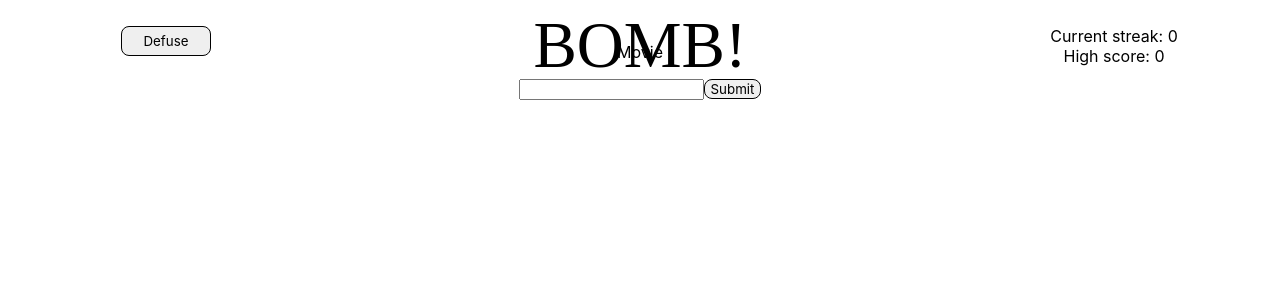
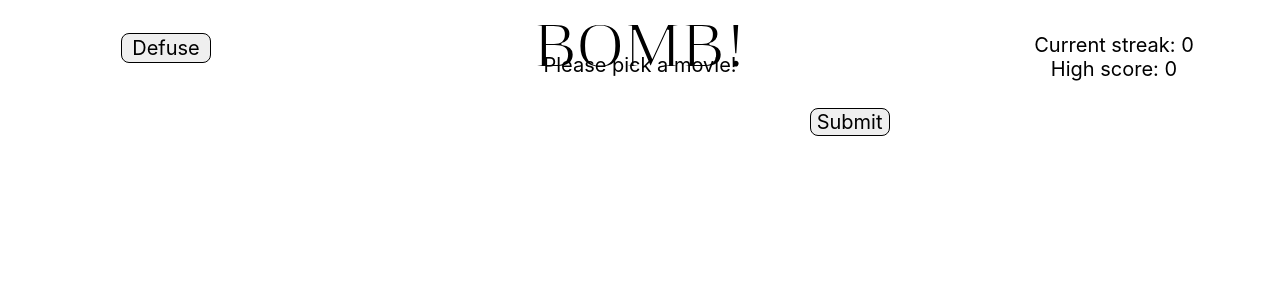
Before and after one commit to alexcellence/BOMB, a React app: page / in a window 1280 px wide. Shown: the top 300 px of the page. Built offline with nearby package versions, Linux system fonts and the light colour scheme; the HTML template or start-up script is replaced by a standard one.

Commit message:
Increase font sizes and add a little CSS

```diff
--- a/react-client/src/components/App.jsx
+++ b/react-client/src/components/App.jsx
@@ -24,6 +24,7 @@ const Title = styled.div`
   font-size: 65px;
   vertical-align: middle;
   margin: auto;
+  -webkit-text-stroke: 2px white;
 `
 
 const Streak = styled.div`
@@ -34,6 +35,7 @@ const Streak = styled.div`
   grid-column-end: 4;
   margin: auto;
   font-family: Circular, -apple-system, BlinkMacSystemFont, Roboto, "Helvetica Neue", sans-serif;
+  font-size: 20px;
 `
 
 const DefuseButton = styled.button`
@@ -56,6 +58,7 @@ const DefuseButton = styled.button`
     transform: translateY(2px);
   };
   cursor: pointer;
+  font-size: 20px;
 `
 
 const ActorPhoto = styled.img`
@@ -64,7 +67,16 @@ const ActorPhoto = styled.img`
   grid-row-start: 3;
   grid-row-end: 4;
   margin: auto;
+  width: 250px;
+  height: auto;
+
+  box-shadow: 3px 3px 10px rgba(0, 0, 0, 0.4);
+  -moz-box-shadow: 10px 10px 5px rgba(0, 0, 0, 0.4);
+  -webkit-box-shadow: 10px 10px 5px rgba(0, 0, 0, 0.4);
+  -khtml-box-shadow: 10px 10px 5px rgba(0, 0, 0, 0.4);
 `
+
+// border: 1px solid #021a40;
 
 const MoviePoster = styled.img`
   grid-column-start: 3;
@@ -72,6 +84,13 @@ const MoviePoster = styled.img`
   grid-row-start: 3;
   grid-row-end: 4;
   margin: auto;
+  width: 250px;
+  height: auto;
+
+  box-shadow: 3px 3px 10px rgba(0, 0, 0, 0.4);
+  -moz-box-shadow: 10px 10px 5px rgba(0, 0, 0, 0.4);
+  -webkit-box-shadow: 10px 10px 5px rgba(0, 0, 0, 0.4);
+  -khtml-box-shadow: 10px 10px 5px rgba(0, 0, 0, 0.4);
 `
 
 class App extends React.Component {
@@ -131,19 +150,31 @@ class App extends React.Component {
         };
         const filmographyFuse = new Fuse(this.state.filmography, options);
         let movieGuess = this.state.searchTerm.toLowerCase();
-        console.log('movie guess ', movieGuess);
-        let theIndex = movieGuess.indexOf('the');
-        console.log('the index ', movieGuess.indexOf('the'));
-        if (movieGuess.indexOf('the') === 0) {
-          movieGuess = movieGuess.replace('the', '');
+        console.log('Original movie search term ', movieGuess);
+
+        if (movieGuess.indexOf('the ') === 0) {
+          movieGuess = movieGuess.replace('the ', '');
         };
-        console.log('movie guess without the ', movieGuess);
 
         let movieResults = filmographyFuse.search(movieGuess);
         console.log('movieFuse results ', movieResults);
 
-        let movieTitles = movieResults.map(movie => movie.item);
+        // movie results sorted by refIndex
+        // let sortedMovieResults = movieResults.sort((a, b) => {
+        //   return b.refIndex - a.refIndex;
+        // });
+
+        // movie results sorted by score
+        let sortedMovieResults = movieResults.sort((a, b) => {
+          return a.score - b.score;
+        });
+        console.log('Movies sorted by Fuse score ', sortedMovieResults);
+
+        let movieTitles = sortedMovieResults.map(movie => movie.item);
         console.log('movieFuse results with only titles ', movieTitles);
+
+        // let movieTitles = movieResults.map(movie => movie.item);
+        // console.log('movieFuse results with only titles ', movieTitles);
 
         // iterate through this.state.movies and check whether any of the movies there are in movieResults
         for (var i = 0; i < this.state.movies.length; i++) {
@@ -159,7 +190,14 @@ class App extends React.Component {
 
         // let movieResultsTitles = movieResults.map(movie => movie.item.toLowerCase());
         let movieResultsTitles = movieTitles.map(movie => movie.toLowerCase());
-        console.log('Movie results titles ', movieResultsTitles);
+        console.log('Lowercase movie titles ', movieResultsTitles);
+
+        movieResultsTitles = movieResultsTitles.map(function (movie) {
+          if (movie.indexOf('the ') === 0) {
+            movie = movie.slice(4);
+          };
+          return movie;
+        })
 
         console.log('movieGuess ', movieGuess);
         let movieIndex = movieResultsTitles.indexOf(movieGuess);
@@ -168,26 +206,16 @@ class App extends React.Component {
           movieIndex = 0;
         }
         console.log('movie index', movieIndex);
-        // movie results sorted by refIndex
-        // let sortedMovieResults = movieResults.sort((a, b) => {
-        //   return a.refIndex - b.refIndex;
-        // });
-
-        // movie results sorted by score
-        let sortedMovieResults = movieResultsTitles.sort((a, b) => {
-          return a.score - b.score;
-        });
 
         for (var i = 0; i < sortedMovieResults.length; i++) {
           if (sortedMovieResults[i].score === 0) {
             movieIndex = i;
           }
         }
-        console.log('Movies sorted by refIndex ', sortedMovieResults);
 
         // change this back to movieResults if the sorted version doesn't work out
         if (movieResults.length > 0) {
-          const foundMovie = sortedMovieResults[movieIndex];
+          const foundMovie = movieTitles[movieIndex];
           // const foundMovie = movieResults[movieIndex].item;
           console.log('foundmovie ', foundMovie);
           this.setState({
@@ -306,6 +334,7 @@ class App extends React.Component {
         // let movieTitle = searchTerm;
 
         console.log(`Movie data when searching for ${movieTitle} `, data.data.results);
+        console.log(`Movie titles when searching for ${movieTitle} `, data.data.results.map(movie => movie.title));
 
         let relevantTitles = data.data.results.filter(movie => movie.vote_count > 500).slice(0, 5);
         console.log('Relevant titles ', relevantTitles);
@@ -319,14 +348,14 @@ class App extends React.Component {
         console.log('Sorted lowercase titles ', lowercaseTitles);
 
         lowercaseTitles = lowercaseTitles.map(function removeThe(movie) {
-          if (movie.indexOf('the') === 0) {
+          if (movie.indexOf('the ') === 0) {
             movie = movie.slice(4);
           };
           return movie;
         })
         console.log('Lowercase titles without the ', lowercaseTitles);
 
-        if (movieTitle.indexOf('the') === 0) {
+        if (movieTitle.indexOf('the ') === 0) {
           movieTitle = movieTitle.slice(4);
         };
         console.log('Movie title without the ', movieTitle);
@@ -406,7 +435,11 @@ class App extends React.Component {
       .then((data) => {
         let relevantFilmography = data.data.filter(movie => movie.vote_count > 500);
         console.log('Relevant filmography ', relevantFilmography);
-        let filmography = relevantFilmography.map(movie => movie.title)
+        let filmographyByDate = relevantFilmography.sort((a, b) => {
+          return new Date(b.release_date) - new Date(a.release_date);
+        })
+        console.log('filmographyByDate ', filmographyByDate);
+        let filmography = filmographyByDate.map(movie => movie.title)
         console.log(`${this.state.officialActor}'s filmography `, filmography)
         this.setState({
           filmography: filmography
--- a/react-client/src/components/Form.jsx
+++ b/react-client/src/components/Form.jsx
@@ -22,10 +22,43 @@ const Submit = styled.input`
     transform: translateY(2px);
   };
   cursor: pointer;
+  font-size: 20px;
 `
 
 const Label = styled.label`
   font-family: Circular, -apple-system, BlinkMacSystemFont, Roboto, "Helvetica Neue", sans-serif;
+`
+
+// width: 100%;
+// height: 56px;
+// border-radius: 4px;
+// position: relative;
+// background-color: rgba(255,255,255,0.3);
+// transition: 0.3s all;
+
+const SubmissionBox = styled.input`
+
+
+  width: 60%;
+  height: 50px;
+  position: relative;
+  padding: 0px 16px;
+  margin-right: 8px;
+  border: none;
+  border-radius: 4px;
+  font-family: 'Gotham SSm A', 'Gotham SSm B', sans-serif;
+  font-size: 20px;
+  font-weight: 400;
+  line-height: normal;
+  color: #282828;
+  outline: none;
+  box-shadow: 0px 4px 20px 0px transparent;
+  transition: 0.3s background-color ease-in-out, 0.3s box-shadow ease-in-out, 0.1s padding ease-in-out;
+  -webkit-appearance: none;
+`
+
+const Instructions = styled.p`
+  font-size: 20px;
 `
 
 const Form = (props) => (
@@ -33,8 +66,8 @@ const Form = (props) => (
     {/* <form onSubmit={props.handleSubmit}> */}
     <form onSubmit={props.searchTerm === '' ? props.handleEmptySubmit : props.handleSubmit}>
       <Label>
-        {props.turn ? <p>Movie</p> : <p>Actor</p>}
-        <input type="text" name="currentMovie" value={props.searchTerm} onChange={props.handleChange} />
+        {props.turn ? <Instructions>Please pick a movie!</Instructions> : <Instructions>Name an actor in that movie!</Instructions>}
+        <SubmissionBox type="text" name="currentMovie" value={props.searchTerm} onChange={props.handleChange} />
       </Label>
       <Submit type="submit" value="Submit" />
     </form>
--- a/react-client/src/components/ListItem.jsx
+++ b/react-client/src/components/ListItem.jsx
@@ -1,9 +1,14 @@
 import React from 'react';
+import styled from 'styled-components';
+
+const ListElement = styled.li`
+  font-size: 20px;
+`
 
 const ListItem = (props) => (
-  <li>
+  <ListElement>
     <span>{props.value}</span>
-  </li>
+  </ListElement>
 )
 
 export default ListItem;
--- a/react-client/src/components/Stream.jsx
+++ b/react-client/src/components/Stream.jsx
@@ -9,6 +9,7 @@ const MovieStream = styled.ul`
   grid-row-end: 4;
   margin-left: auto;
   margin-right: auto;
+  padding-top: 30px;
 `
 
 const Stream = (props) => (
```
Also changed, not shown: react-client/src/components/app.scss (+63 -19 lines), 2 other files (tests, documents, lock files or other folders).
